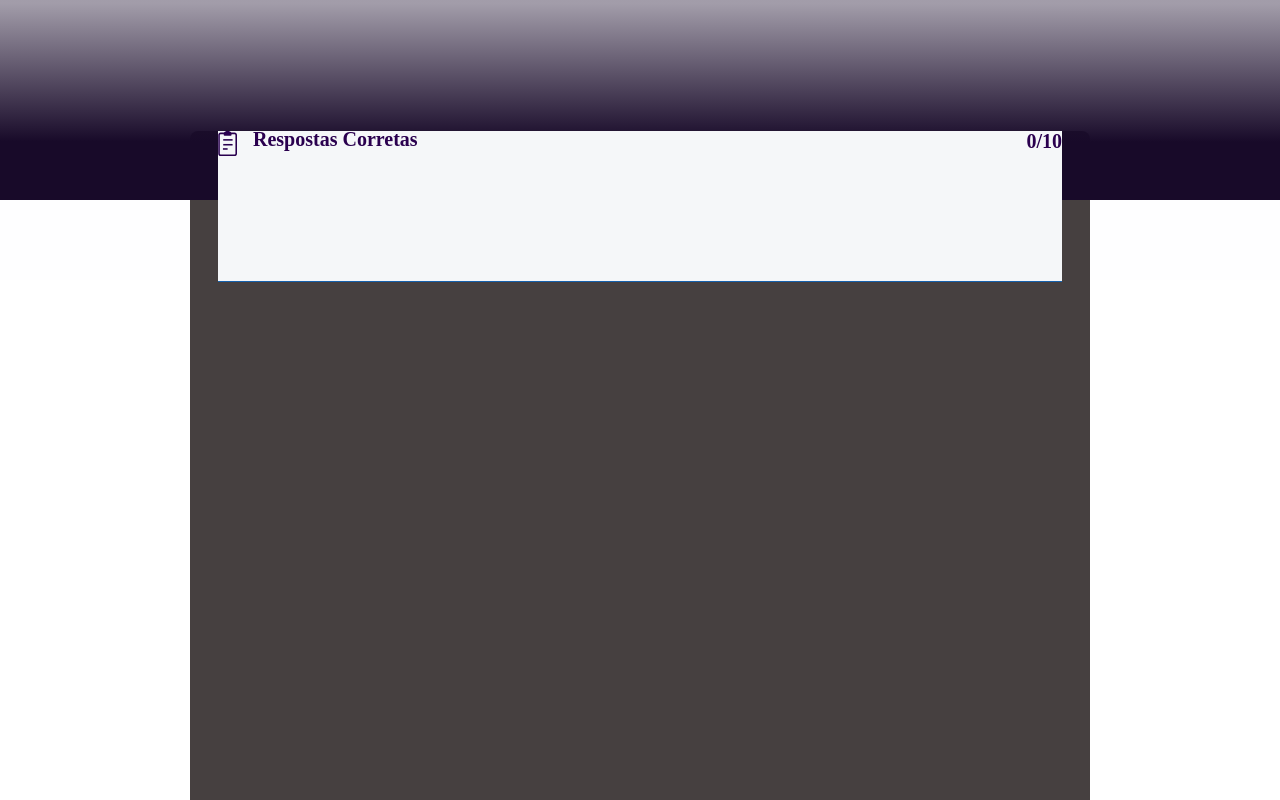
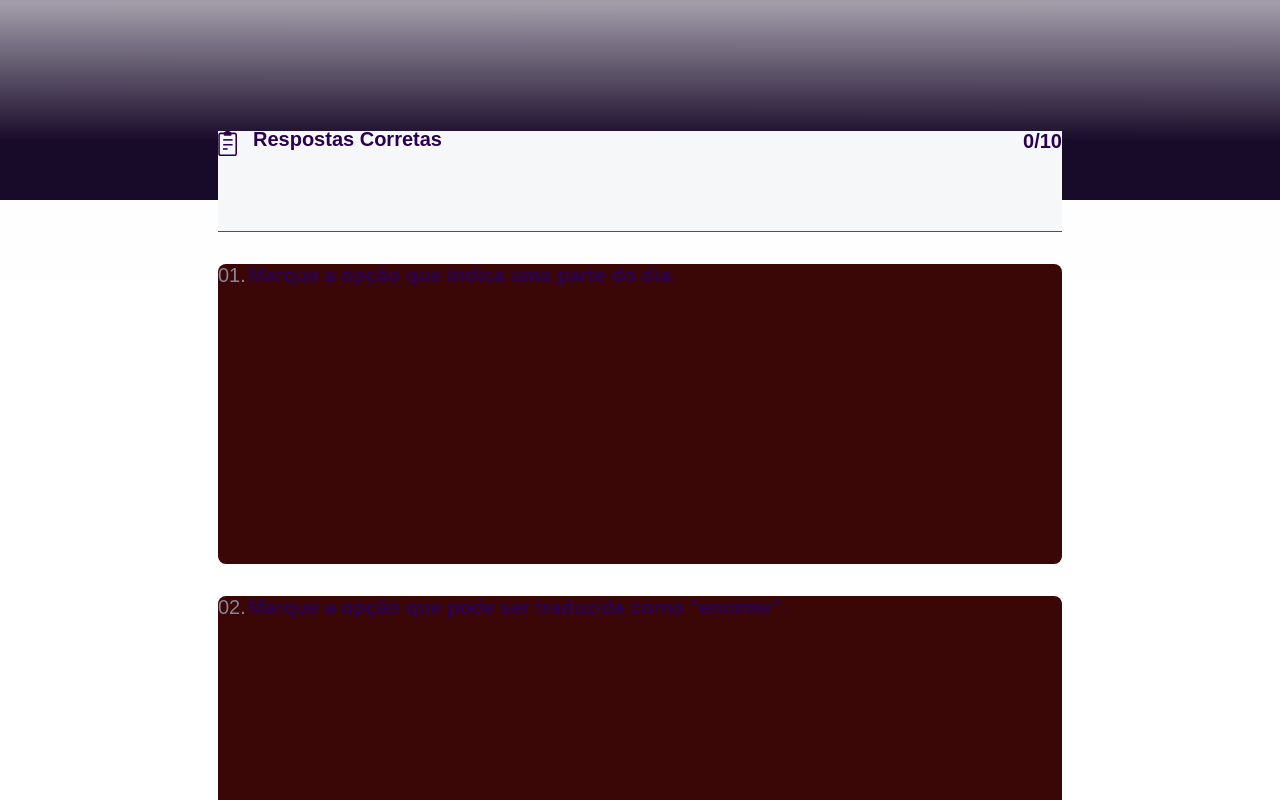
Before and after one commit to WillyKevin/sales-plataform-dashboard, a React (Vite) app: page /video in a window 1280 px wide. Shown: the part 520-1320 px from the top of the page. Built offline with nearby package versions, Linux system fonts and the light colour scheme.

Commit message:
Update: BodyAlunos

```diff
--- a/src/presentation/shared/components/videoBodyAluno.tsx
+++ b/src/presentation/shared/components/videoBodyAluno.tsx
@@ -4,6 +4,13 @@ import icon1 from '/src/assets/images/prancheta.bd02f980.svg';
 import style from '../styles/videoBodyAluno.module.scss';
 
 function VideoBodyAluno() {
+    const cardQuestions = [{
+        numberQuestion: '01.',
+        questionText: 'Marque a opção que indica uma parte do dia.'
+    }, {
+        numberQuestion: '02.',
+        questionText: 'Marque a opção que pode ser traduzida como “enorme”.'
+    }]
     return (
         <div className={style.body_items_video}>
             <div className={style.body_items_style}>
@@ -15,6 +22,19 @@ function VideoBodyAluno() {
                             <span id={style.style_score}>0/10</span>
                         </div>
                     </div>
+
+                    <div className={style.container_questions}>
+                        {cardQuestions.map((item, index) => (
+                        <div className={style.container_questions_style}>
+                            <div className={style.question_title_items}>
+                                <p className={style.question_number}>{item.numberQuestion}</p>
+                                <span className={style.question_text}>{item.questionText}</span>
+                            </div>
+                        </div>
+                        ))}
+
+                    </div>
+
                 </div>
             </div>
         </div>
--- a/src/presentation/shared/styles/videoBodyAluno.module.scss
+++ b/src/presentation/shared/styles/videoBodyAluno.module.scss
@@ -3,10 +3,12 @@
     align-items: center;
     justify-content: center;
     margin-top: 8rem;
+    font-family: "Nunito",sans-serif;
+    text-rendering: optimizeLegibility;
 }
 
 .body_items_style {
-    background-color: rgb(70, 64, 64);
+    // background-color: rgb(70, 64, 64);
     width: 900px;
     height: 150vh;
     border-radius: 8px;
@@ -45,7 +47,7 @@
     top: 75px;
     height: 75px;
     padding-top: 100px;
-    padding-bottom: 50px;
+    // padding-bottom: 50px;
 }
 
 .content_items {
@@ -63,3 +65,33 @@
     justify-content: flex-end;
     margin-top: -25px;
 }
+
+.container_questions_style {
+    background-color: rgb(58, 6, 6);
+    width: 100%;
+    height: 300px;
+    border-radius: 8px;
+    margin-top: 2rem;
+    margin-bottom: 2rem;
+}
+
+.question_title_items {
+    display: flex;
+
+}
+
+.question_number {
+    color: rgb(137, 131, 153);
+    font-weight: 500;
+    font-size: 20px;
+    width: 30px;
+}
+
+.question_text {
+
+    color: rgb(42, 0, 79);
+    font-size: 20px;
+    font-weight: 600;
+    margin-top: 0;
+    // background-color: aliceblue;
+}
```
